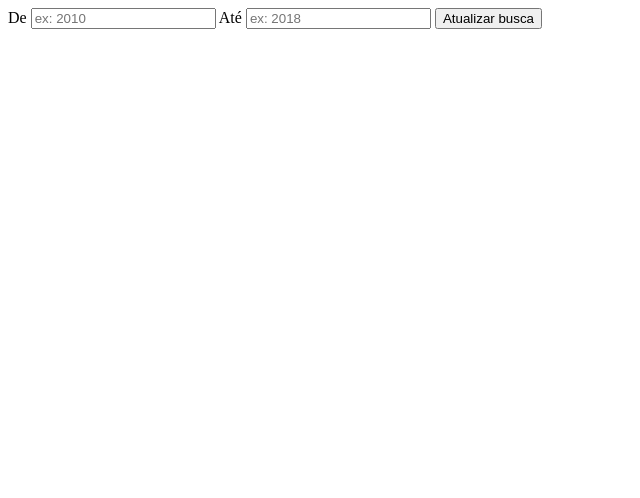
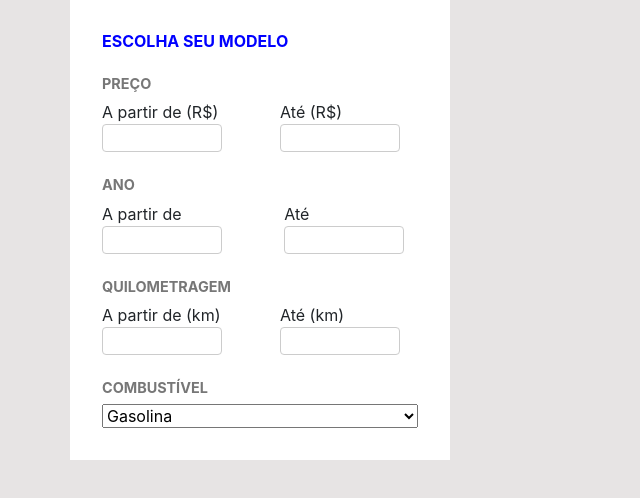
Before and after one commit to danielcti/teste-api, a website: page html/index.html in a window 1280 px wide. Shown: the whole page, without its empty margins (0-640 px from the left). Drawn offline with nearby package versions, Linux system fonts and the light colour scheme.

```diff
--- a/html/index.html
+++ b/html/index.html
@@ -1,20 +1,123 @@
+<style>
+  section.filtros {
+    background: #fff;
+    padding: 2rem;
+  }
+
+  .filtro {
+    margin-top: 1.5rem;
+  }
+
+  .filtros h2 {
+    font-size: 1rem;
+    color: blue;
+    font-weight: bold;
+  }
+
+  .filtro h3 {
+    font-size: 0.9rem;
+    color: #777;
+    font-weight: bold;
+  }
+
+  .filtro .filtro-range {
+    display: flex;
+  }
+
+  .filtro .filtro-range input {
+    max-width: 120px;
+    border-radius: 4px;
+    border: 1px solid #ccc;
+  }
+
+  .filtro select {
+    width: 100%;
+  }
+
+  body {
+    height: 100%;
+    background: #e7e4e4 !important;
+  }
+</style>
+
 <!DOCTYPE html>
 <html lang="en">
   <head>
     <meta charset="UTF-8" />
     <meta name="viewport" content="width=device-width, initial-scale=1.0" />
     <meta http-equiv="X-UA-Compatible" content="ie=edge" />
+    <link
+      rel="stylesheet"
+      href="https://maxcdn.bootstrapcdn.com/bootstrap/4.0.0/css/bootstrap.min.css"
+      integrity="sha384-Gn5384xqQ1aoWXA+058RXPxPg6fy4IWvTNh0E263XmFcJlSAwiGgFAW/dAiS6JXm"
+      crossorigin="anonymous"
+    />
     <title>Document</title>
   </head>
   <body>
-    <div class="ano">
+    <div class="container">
+      <div class="row">
+        <section class="col-4 filtros">
+          <h2>ESCOLHA SEU MODELO</h2>
+          <div class="filtro">
+            <h3>PREÇO</h3>
+            <div class="filtro-range">
+              <div class="from">
+                <span>A partir de (R$)</span>
+                <input type="text" />
+              </div>
+              <div class="from">
+                <span>Até (R$)</span>
+                <input type="text" />
+              </div>
+            </div>
+          </div>
+          <div class="filtro">
+            <h3>ANO</h3>
+            <div class="filtro-range">
+              <div class="from">
+                <span>A partir de</span>
+                <input type="text" />
+              </div>
+              <div class="from">
+                <span>Até</span>
+                <input type="text" />
+              </div>
+            </div>
+          </div>
+          <div class="filtro">
+            <h3>QUILOMETRAGEM</h3>
+            <div class="filtro-range">
+              <div class="from">
+                <span>A partir de (km)</span>
+                <input type="text" />
+              </div>
+              <div class="from">
+                <span>Até (km)</span>
+                <input type="text" />
+              </div>
+            </div>
+          </div>
+          <div class="filtro">
+            <h3>COMBUSTÍVEL</h3>
+            <select name="combustivel" id="">
+              <option value="Gasolina">Gasolina</option>
+              <option value="Flex">Flex</option>
+              <option value="Diesel">Diesel</option>
+            </select>
+          </div>
+        </section>
+        <div class="col-8"></div>
+      </div>
+    </div>
+    <!-- <div class="ano">
       De <input type="text" name="a" placeholder="ex: 2010" /> Até
       <input type="text" name="b" placeholder="ex: 2018" />
       <button>Atualizar busca</button>
     </div>
-    <div class="content"></div>
+    <div class="content"></div> -->
 
-    <script src="https://cdnjs.cloudflare.com/ajax/libs/axios/0.19.2/axios.js"></script>
+    <!-- <script src="https://cdnjs.cloudflare.com/ajax/libs/axios/0.19.2/axios.js"></script>
     <script>
       async function main(a, b) {
         const { data } = await axios.post("http://localhost:3333", {
@@ -37,6 +140,21 @@
         var b = document.querySelector("input[name=b]").value;
         main(a, b);
       });
-    </script>
+    </script> -->
+    <script
+      src="https://code.jquery.com/jquery-3.2.1.slim.min.js"
+      integrity="sha384-KJ3o2DKtIkvYIK3UENzmM7KCkRr/rE9/Qpg6aAZGJwFDMVNA/GpGFF93hXpG5KkN"
+      crossorigin="anonymous"
+    ></script>
+    <script
+      src="https://cdnjs.cloudflare.com/ajax/libs/popper.js/1.12.9/umd/popper.min.js"
+      integrity="sha384-ApNbgh9B+Y1QKtv3Rn7W3mgPxhU9K/ScQsAP7hUibX39j7fakFPskvXusvfa0b4Q"
+      crossorigin="anonymous"
+    ></script>
+    <script
+      src="https://maxcdn.bootstrapcdn.com/bootstrap/4.0.0/js/bootstrap.min.js"
+      integrity="sha384-JZR6Spejh4U02d8jOt6vLEHfe/JQGiRRSQQxSfFWpi1MquVdAyjUar5+76PVCmYl"
+      crossorigin="anonymous"
+    ></script>
   </body>
 </html>
```
Also changed, not shown: controllers/CarController.js (+10 -0 lines).
